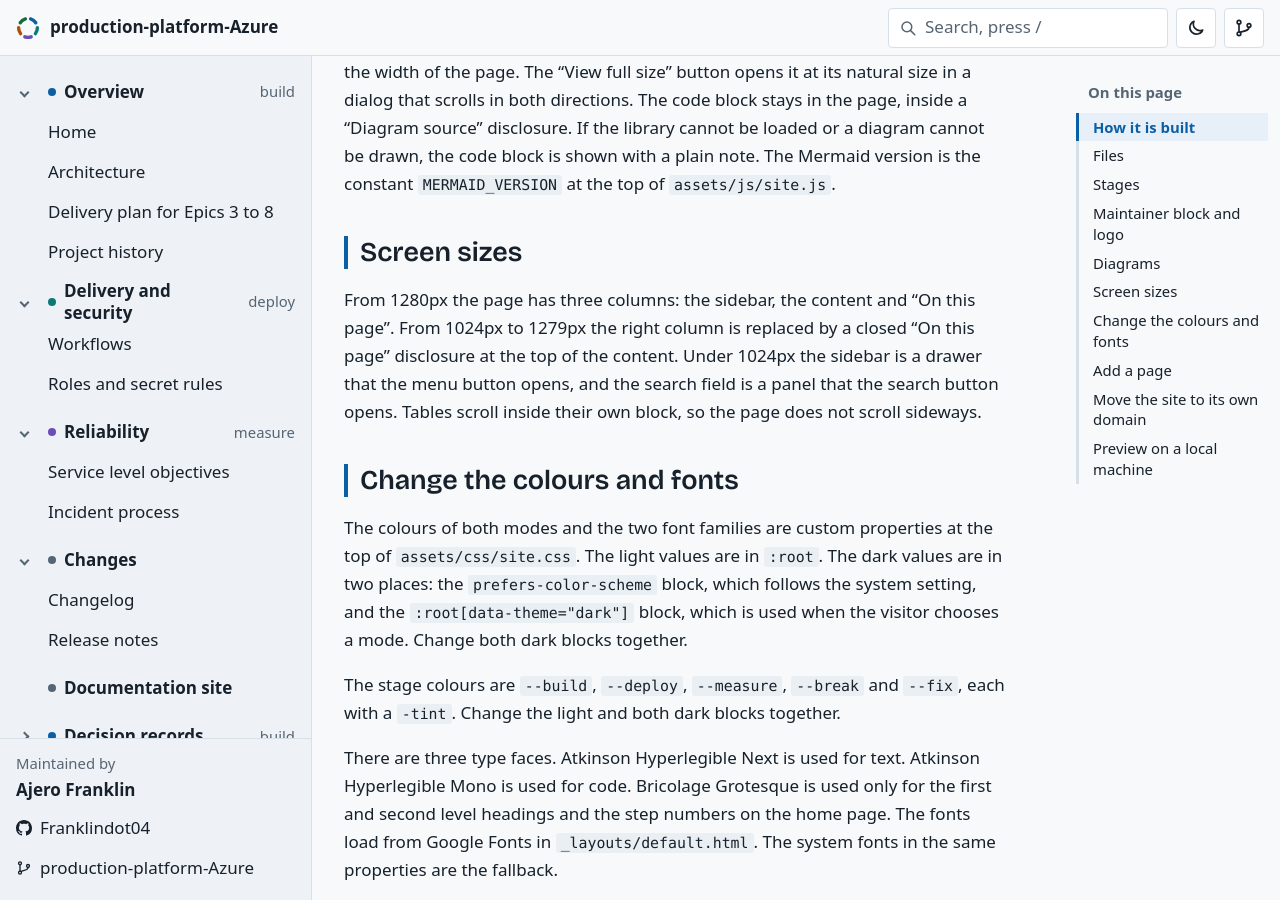
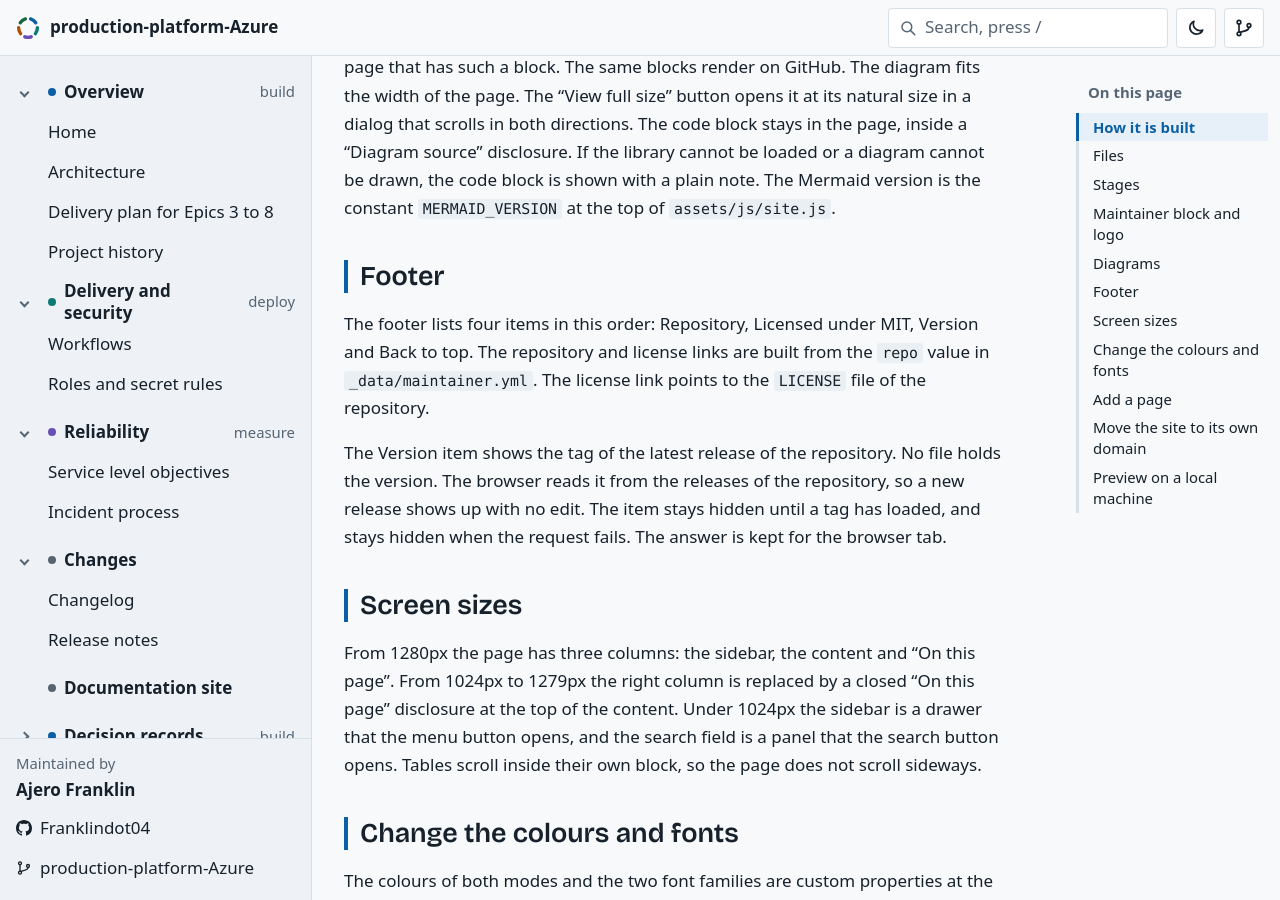
Before and after one commit to Franklindot04/production-platform-Azure, a Jekyll site: the page built from docs/site.md, in a window 1280 px wide and 900 px high, scrolled down 3097 px. Built offline with Jekyll 4.4.1, drawn with Linux system fonts in a browser that asks for light colours; some web fonts are replaced; our own code applies the rules of GitHub Pages for plain Markdown files; comment, search, counter and statistics services are not loaded; some of the changed text lies outside the part shown.

Commit message:
describe the footer items and the release lookup in the site page (#51)

```diff
--- a/docs/site.md
+++ b/docs/site.md
@@ -17,7 +17,7 @@ GitHub Pages builds the `docs/` folder on `main` with Jekyll. The theme is custo
 | `_includes/nav.html` | The navigation: the fixed groups from `_data/navigation.yml`, then one collapsible group for each folder listed there |
 | `_includes/breadcrumb.html` | The breadcrumb above the title and the name of the stage of the page |
 | `_includes/prev-next.html` | The previous and next links of the pages in a folder group, in the order of the sidebar |
-| `_includes/footer.html` | The maintainer line, the repository link, the "Edit this page" link and "Back to top" |
+| `_includes/footer.html` | The maintainer line, then the footer items: Repository, Licensed under MIT, Version and Back to top |
 | `_includes/logo.html` | The ring of five arcs in the stage colours, drawn inline. It takes a `size` |
 | `_data/navigation.yml` | The fixed groups and pages of the navigation, with their stage, and the folders that become groups |
 | `_data/stages.yml` | Which stage of the loop each page belongs to |
@@ -52,6 +52,12 @@ The GitHub mark in the maintainer block is the `mark-github` icon of Primer Octi
 ## Diagrams
 
 Diagrams written as `mermaid` code blocks are drawn on the site by the Mermaid library. The library is loaded from a public content delivery network, and only on a page that has such a block. The same blocks render on GitHub. The diagram fits the width of the page. The "View full size" button opens it at its natural size in a dialog that scrolls in both directions. The code block stays in the page, inside a "Diagram source" disclosure. If the library cannot be loaded or a diagram cannot be drawn, the code block is shown with a plain note. The Mermaid version is the constant `MERMAID_VERSION` at the top of `assets/js/site.js`.
+
+## Footer
+
+The footer lists four items in this order: Repository, Licensed under MIT, Version and Back to top. The repository and license links are built from the `repo` value in `_data/maintainer.yml`. The license link points to the `LICENSE` file of the repository.
+
+The Version item shows the tag of the latest release of the repository. No file holds the version. The browser reads it from the releases of the repository, so a new release shows up with no edit. The item stays hidden until a tag has loaded, and stays hidden when the request fails. The answer is kept for the browser tab.
 
 ## Screen sizes
 
```
